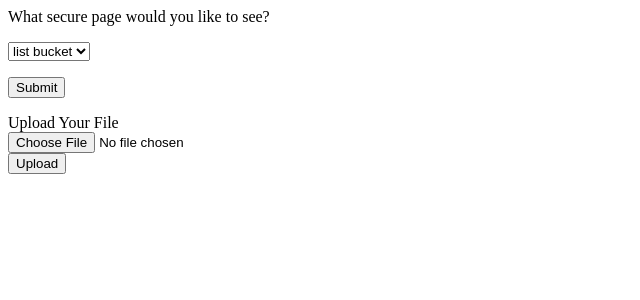
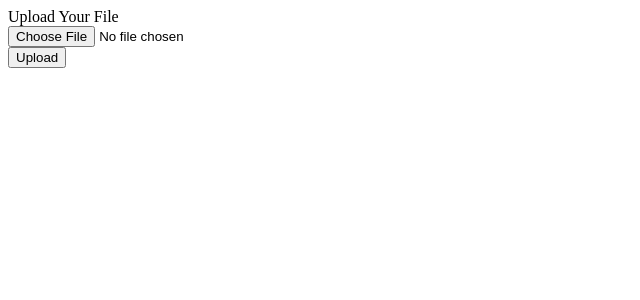
Before and after one commit to RobJY/test-wsgi-2, a Flask app: template templates/upload.html in a window 1280 px wide. Shown: the top 300 px of the page, without its empty margins (0-640 px from the left). Run offline with Flask 3, Linux system fonts and the light colour scheme; the template is opened without the code that fills it: most values are stand-ins (such as "Sample title", 1, 10 or a date in 2020); parts of the project's set-up code (start-up, migrations or seed data) failed here and were passed over; some libraries are stand-ins or nearby versions.

Commit message:
upload.html had old code in it; fixed now

```diff
--- a/templates/upload.html
+++ b/templates/upload.html
@@ -5,22 +5,6 @@
 </head>
 
 <body>
-    <form action="/upload/" method="POST">
-        <label for="page_menu">What secure page would you like to see?</label>
-        <p>
-            <select id="page_menu" name="page_menu">
-                <option value="list_bucket">list bucket</option>
-                <option value="upload">upload</option>
-            </select>
-        </p>
-        <p><input type="hidden" id="token" name="token" value="{{ token }}"></p>
-        <p><input type="hidden" name="csrf_token" value="{{ csrf_token() }}"/></p>
-        <p><input type = "submit" value = "Submit" /></p>
-    </form>
-
-</body>
-
-
     <form action="/upload" method="POST" enctype="multipart/form-data">
 
         <label for="image_file">Upload Your File</label>
@@ -32,3 +16,5 @@
         <button type="submit">Upload</button>
 
     </form>
+
+</body>
```
Lines whose indentation alone changed are shown as unchanged.
